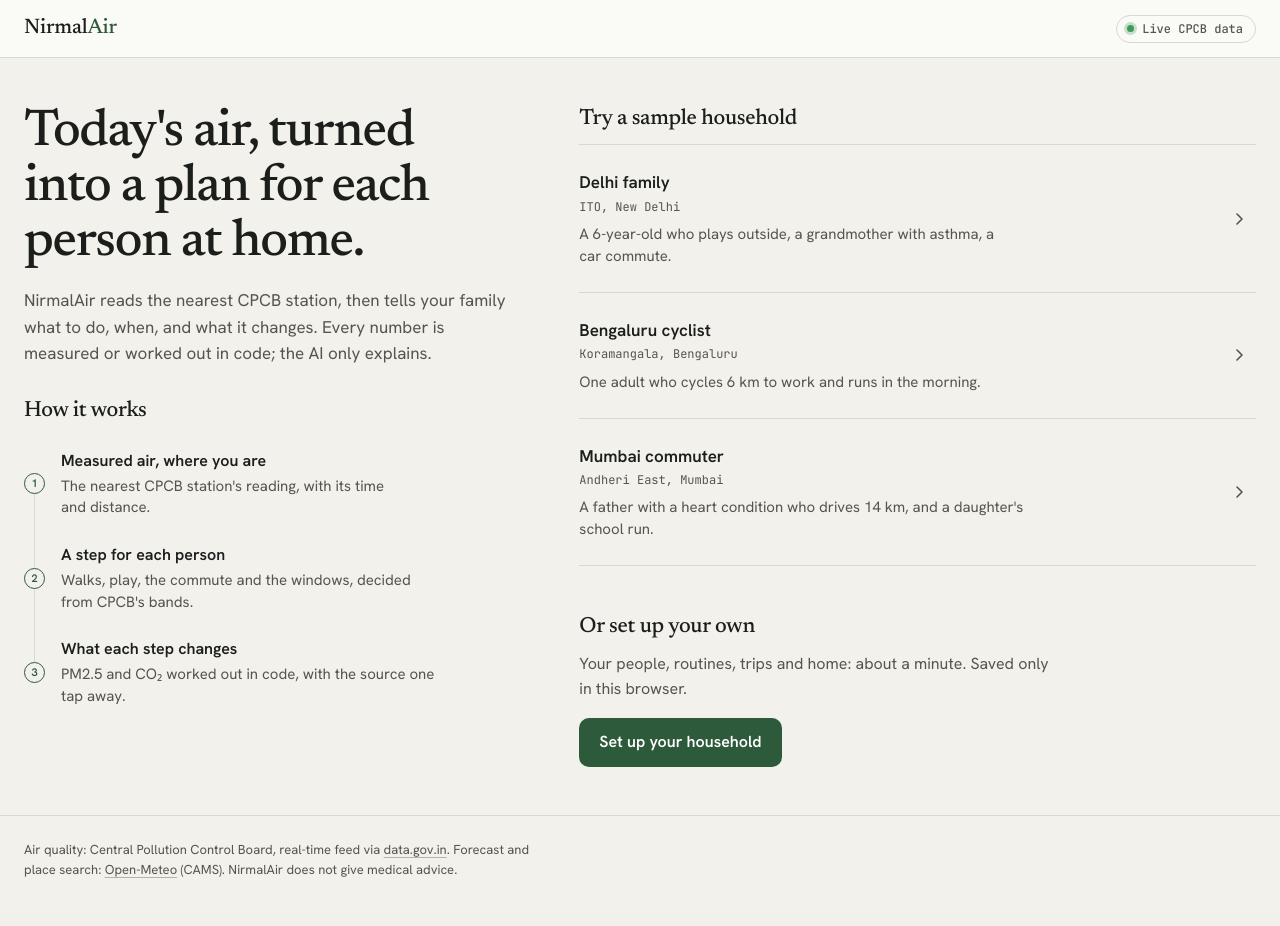
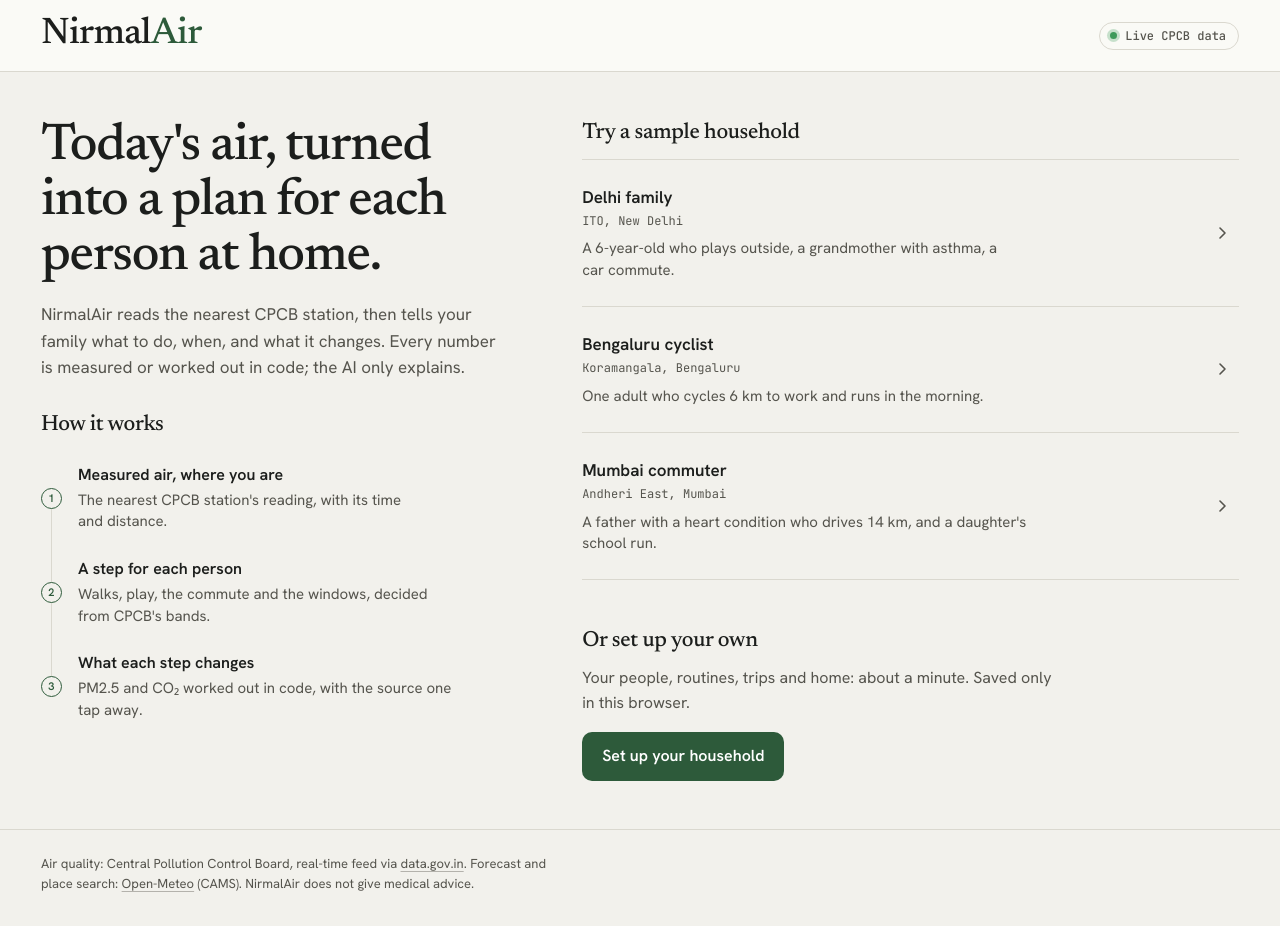
Before and after one commit to Mitali-Patle/nirmal-air, a FastAPI app: page / in a window 1280 px wide. Before the commit the page ends 878 px from the top, so only its background shows below. Run offline with FastAPI, Linux system fonts and the light colour scheme; parts of the project's set-up code (start-up, migrations or seed data) failed here and were passed over.

Commit message:
fix(ui): use the width of wide screens, show the night sky, a bigger wordmark
The page cap rises to 2200px with a side margin that grows with the screen; the dusk and
night sky is a visible deep blue fading into the page; the wordmark scales up to 40px.

Co-Authored-By: Claude Opus 5.5 <noreply@anthropic.com>

```diff
--- a/public/static/css/base.css
+++ b/public/static/css/base.css
@@ -44,10 +44,10 @@ code, pre { font-family: var(--mono); font-size: 0.8125rem; }
 /* The top bar: the wordmark, and a live status the page can stand behind. */
 .bar { background: var(--bar); border-bottom: 1px solid var(--line); }
 .bar-in, .foot-in {
-  max-width: var(--page-max); margin: 0 auto; padding: var(--space-3) var(--space-5);
+  max-width: var(--page-max); margin: 0 auto; padding: var(--space-3) var(--gutter);
   display: flex; flex-wrap: wrap; align-items: center; justify-content: space-between; gap: var(--space-2) var(--space-4);
 }
-.brand { font: 500 1.3125rem/1 var(--serif); letter-spacing: -0.01em; text-decoration: none; padding: 6px 0; }
+.brand { font: 500 clamp(1.75rem, 1.2rem + 1.4vw, 2.5rem)/1 var(--serif); letter-spacing: -0.02em; text-decoration: none; padding: 4px 0 6px; }
 .brand span { color: var(--accent); }
 .live {
   display: inline-flex; align-items: center; gap: var(--space-2); white-space: nowrap;
--- a/public/static/css/start.css
+++ b/public/static/css/start.css
@@ -1,6 +1,6 @@
 /* The start page: what NirmalAir does, sample households, and the household form. */
 
-.start { max-width: var(--page-max); margin: 0 auto; padding: var(--space-6) var(--space-5) 0; display: grid; gap: var(--space-7); }
+.start { max-width: var(--page-max); margin: 0 auto; padding: var(--space-6) var(--gutter) 0; display: grid; gap: var(--space-7); }
 /* Wide screens: the intro on the left stays in view; samples and the form on the right. */
 @media (min-width: 1100px) {
   .start { grid-template-columns: minmax(0, 5fr) minmax(0, 7fr); grid-template-areas: "intro samples" "intro own"; grid-template-rows: auto 1fr; column-gap: calc(var(--space-7) * 1.5); align-items: start; padding-top: var(--space-7); }
--- a/public/static/css/today.css
+++ b/public/static/css/today.css
@@ -4,7 +4,7 @@
    plan was made. One column on phones; from 960px the side column sits right and stays in view. */
 
 .today {
-  max-width: var(--page-max); margin: 0 auto; padding: var(--space-2) var(--space-5) 0;
+  max-width: var(--page-max); margin: 0 auto; padding: var(--space-2) var(--gutter) 0;
   display: flex; flex-direction: column; gap: var(--space-6);
 }
 .side { display: flex; flex-direction: column; gap: var(--space-4); }
@@ -12,7 +12,7 @@
 
 /* The place, and its measured air. */
 .today-head { display: grid; gap: var(--space-2); }
-.place-line { font-size: clamp(1.75rem, 5vw, 2.5rem); line-height: 1.08; letter-spacing: -0.02em; }
+.place-line { font-size: clamp(2rem, 1.2rem + 2.6vw, 3.25rem); line-height: 1.08; letter-spacing: -0.02em; }
 .place-links { display: flex; flex-wrap: wrap; align-items: center; gap: var(--space-2) var(--space-4); font-size: 0.875rem; color: var(--muted); }
 .place-links a { color: var(--ink); }
 .sample-tag { display: inline-block; padding: 3px 10px; border-radius: 999px; font-size: 0.8125rem; background: var(--accent-tint); color: var(--ink); }
@@ -175,7 +175,7 @@
 
 @media (min-width: 960px) {
   .today {
-    display: grid; padding: var(--space-4) var(--space-5) 0; column-gap: var(--space-7); row-gap: var(--space-6);
+    display: grid; padding: var(--space-4) var(--gutter) 0; column-gap: clamp(var(--space-7), 4vw, 96px); row-gap: var(--space-6);
     grid-template-columns: minmax(0, 7fr) minmax(0, 5fr);
     grid-template-areas: "head head" "plan side" "home side" "trips side" "week side";
     grid-template-rows: auto auto auto auto 1fr;
--- a/public/static/css/tokens.css
+++ b/public/static/css/tokens.css
@@ -57,7 +57,9 @@
   --kind-guidance: #8A8478;
   --kind-household: #8C6FAE;
 
-  --page-max: 1440px;
+  /* Wide screens use their width: only the side margin, growing with the screen, frames it. */
+  --page-max: 2200px;
+  --gutter: clamp(var(--space-5), 3.2vw, 64px);
   --radius: 14px;
   --radius-control: 10px;
   --space-1: 4px;
```
Also changed, not shown: public/static/css/sky.css (+4 -4 lines).
